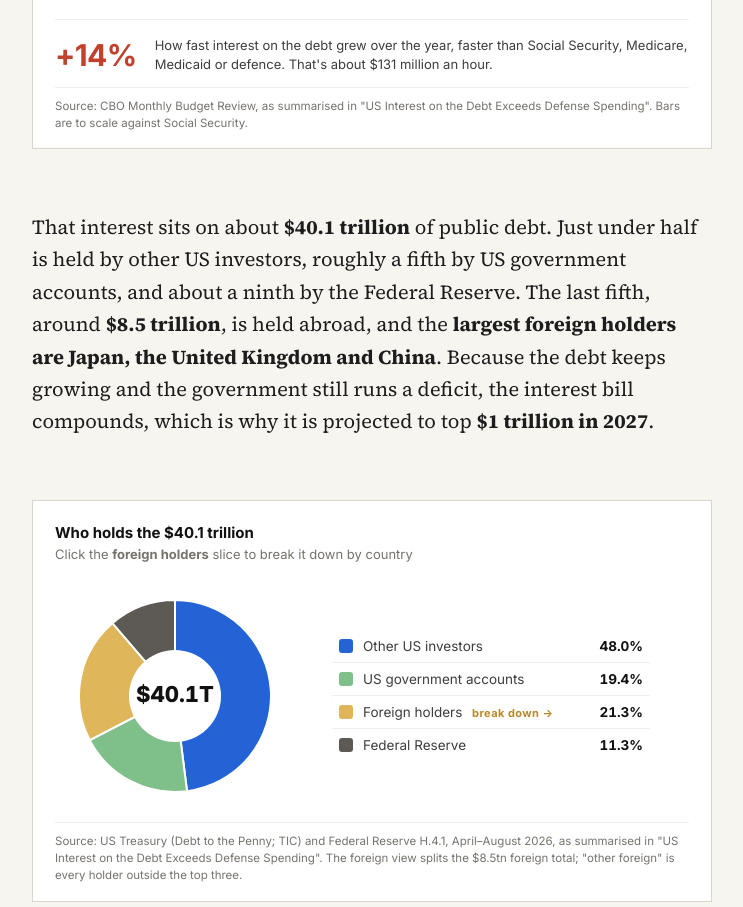
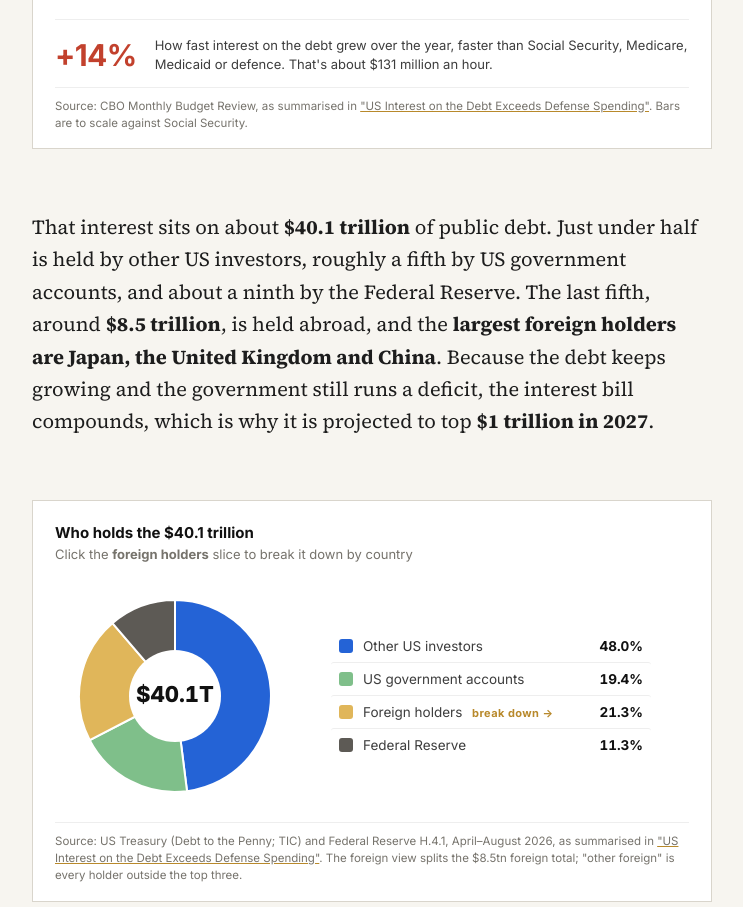
Before and after one commit to junweiheung/junweiheung, a plain HTML site: page html/explainers/govt-bonds.html in a window 1280 px wide. Shown: the part 3665-4572 px from the top of the page, without its empty margins (268-1011 px from the left). Drawn offline with Linux system fonts and the light colour scheme.

Commit message:
govt-bonds: link the interest-vs-defence figures to the source r/dataisbeautiful post

```diff
--- a/html/explainers/govt-bonds.html
+++ b/html/explainers/govt-bonds.html
@@ -109,7 +109,7 @@
       <div class="lrow"><div class="ll"><span>Veterans' benefits</span><b>$360B</b></div><div class="ltrack"><i class="lk" data-w="26"></i></div></div>
     </div>
     <div class="bigstat"><b>+14%</b><span>How fast interest on the debt grew over the year, faster than Social Security, Medicare, Medicaid or defence. That's about $131 million an hour.</span></div>
-    <figcaption>Source: CBO Monthly Budget Review, as summarised in "US Interest on the Debt Exceeds Defense Spending". Bars are to scale against Social Security.</figcaption>
+    <figcaption>Source: CBO Monthly Budget Review, as summarised in <a href="https://www.reddit.com/r/dataisbeautiful/comments/1w03hrn/oc_us_interest_on_the_debt_exceeds_defense/" target="_blank" rel="noopener">"US Interest on the Debt Exceeds Defense Spending"</a>. Bars are to scale against Social Security.</figcaption>
   </figure>
 
   <p class="t">That interest sits on about <b>$40.1 trillion</b> of public debt. Just under half is held by other US investors, roughly a fifth by US government accounts, and about a ninth by the Federal Reserve. The last fifth, around <b>$8.5 trillion</b>, is held abroad, and the <b>largest foreign holders are Japan, the United Kingdom and China</b>. Because the debt keeps growing and the government still runs a deficit, the interest bill compounds, which is why it is projected to top <b>$1 trillion in 2027</b>.</p>
@@ -122,7 +122,7 @@
       <svg class="pie" id="pie" viewBox="0 0 220 220" role="img" aria-label="Pie chart of who holds the 40.1 trillion dollar US debt: other US investors 48.0 percent, US government accounts 19.4 percent, foreign holders 21.3 percent, Federal Reserve 11.3 percent. Click foreign holders to see the country split."></svg>
       <ul class="pie-legend" id="leg"></ul>
     </div>
-    <figcaption>Source: US Treasury (Debt to the Penny; TIC) and Federal Reserve H.4.1, April–August 2026, as summarised in "US Interest on the Debt Exceeds Defense Spending". The foreign view splits the $8.5tn foreign total; "other foreign" is every holder outside the top three.</figcaption>
+    <figcaption>Source: US Treasury (Debt to the Penny; TIC) and Federal Reserve H.4.1, April–August 2026, as summarised in <a href="https://www.reddit.com/r/dataisbeautiful/comments/1w03hrn/oc_us_interest_on_the_debt_exceeds_defense/" target="_blank" rel="noopener">"US Interest on the Debt Exceeds Defense Spending"</a>. The foreign view splits the $8.5tn foreign total; "other foreign" is every holder outside the top three.</figcaption>
   </figure>
 
   <div class="note"><b class="h">Why rising rates bite twice</b>When the Fed raises rates to fight inflation, the government must offer higher coupons to sell new debt and to roll over old debt. So the same rate rise that cools the economy also makes the government's own borrowing more expensive, feeding the interest bill.</div>
@@ -198,7 +198,7 @@
   <p class="t" style="font-size:17px">Where the figures come from.</p>
   <ul class="sources">
     <li>US T-Bill vs T-Bond features, tax treatment and where to buy: US Treasury / <a href="https://www.treasurydirect.gov/" target="_blank" rel="noopener">TreasuryDirect</a>.</li>
-    <li>US interest of $963B vs $763B defence in the first ten months of fiscal 2026, +14% growth, $131m an hour, and the $40.1T debt with Japan, the UK and China as the largest foreign holders: CBO Monthly Budget Review and US Treasury, as summarised in "US Interest on the Debt Exceeds Defense Spending". The over-$1 trillion 2027 figure is a projection.</li>
+    <li>US interest of $963B vs $763B defence in the first ten months of fiscal 2026, +14% growth, $131m an hour, and the $40.1T debt with Japan, the UK and China as the largest foreign holders: CBO Monthly Budget Review and US Treasury, as summarised in <a href="https://www.reddit.com/r/dataisbeautiful/comments/1w03hrn/oc_us_interest_on_the_debt_exceeds_defense/" target="_blank" rel="noopener">"US Interest on the Debt Exceeds Defense Spending" (r/dataisbeautiful)</a>. The over-$1 trillion 2027 figure is a projection.</li>
     <li>Singapore T-Bills, SGS Bonds and the Singapore Savings Bond, including minimums, tenures, redemption and CPF/SRS eligibility: <a href="https://www.mas.gov.sg/" target="_blank" rel="noopener">Monetary Authority of Singapore</a> and the Singapore Savings Bond rules.</li>
     <li>Singapore's ~172% debt-to-GDP, the ~99% / 1% split, controlled deficits and reserves reinvested via GIC, Temasek and MAS: Singapore's government borrowing framework.</li>
   </ul>
```
